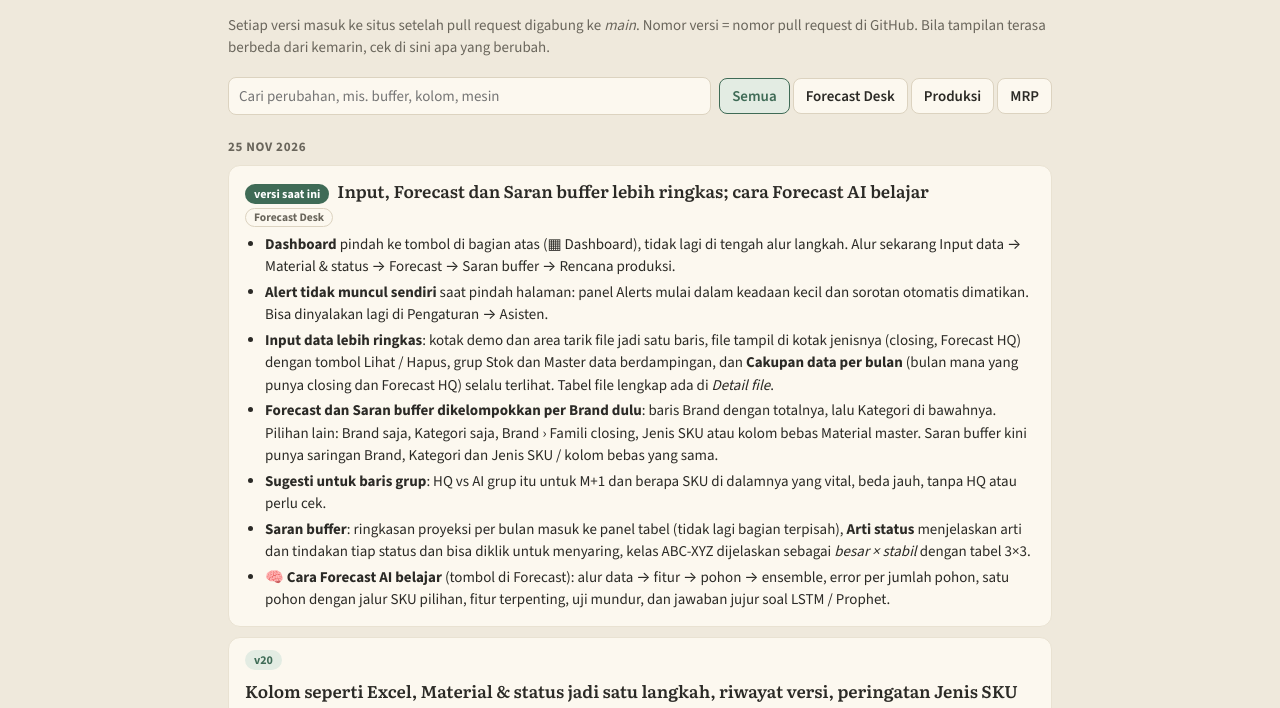
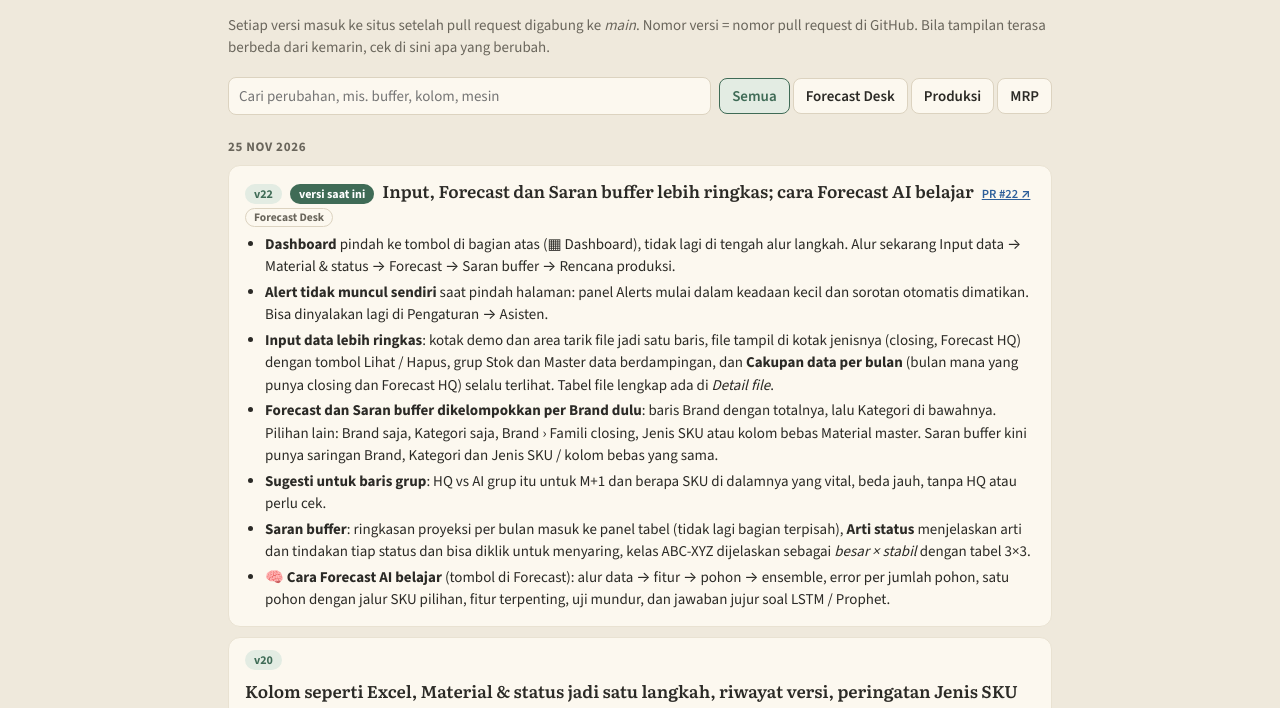
Before and after one commit to Vic355/ForecasterPPIC, a plain HTML site: page public/riwayat/index.html in a window 1280 px wide. Shown: the part 66-774 px from the top of the page. Drawn offline with nearby package versions, Linux system fonts and the light colour scheme.

Commit message:
Riwayat versi: PR number for this change
Co-Authored-By: Claude Opus 5.5 <noreply@anthropic.com>
Claude-Session: https://claude.ai/code/session_011UVN8qhKiWj7tXdsbdVXhq

```diff
--- a/public/riwayat/index.html
+++ b/public/riwayat/index.html
@@ -53,7 +53,7 @@ html[data-theme=dark] .rel h3 .cur { color: #1b1206; }
 // Newest first. v = pull request number (null for changes before pull requests). Keep in step with CHANGELOG.md.
 var REPO = 'https://github.com/Vic355/ForecasterPPIC/pull/';
 var R = [
-  { v: 0, d: '2026-11-25', t: 'Input, Forecast dan Saran buffer lebih ringkas; cara Forecast AI belajar', a: ['Forecast Desk'], p: [
+  { v: 22, d: '2026-11-25', t: 'Input, Forecast dan Saran buffer lebih ringkas; cara Forecast AI belajar', a: ['Forecast Desk'], p: [
     '<b>Dashboard</b> pindah ke tombol di bagian atas (▦ Dashboard), tidak lagi di tengah alur langkah. Alur sekarang Input data → Material &amp; status → Forecast → Saran buffer → Rencana produksi.',
     '<b>Alert tidak muncul sendiri</b> saat pindah halaman: panel Alerts mulai dalam keadaan kecil dan sorotan otomatis dimatikan. Bisa dinyalakan lagi di Pengaturan → Asisten.',
     '<b>Input data lebih ringkas</b>: kotak demo dan area tarik file jadi satu baris, file tampil di kotak jenisnya (closing, Forecast HQ) dengan tombol Lihat / Hapus, grup Stok dan Master data berdampingan, dan <b>Cakupan data per bulan</b> (bulan mana yang punya closing dan Forecast HQ) selalu terlihat. Tabel file lengkap ada di <i>Detail file</i>.',
```
